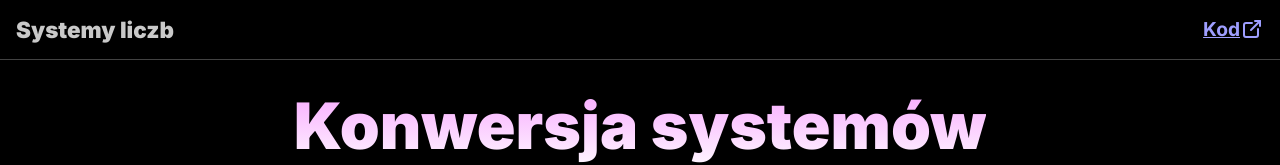
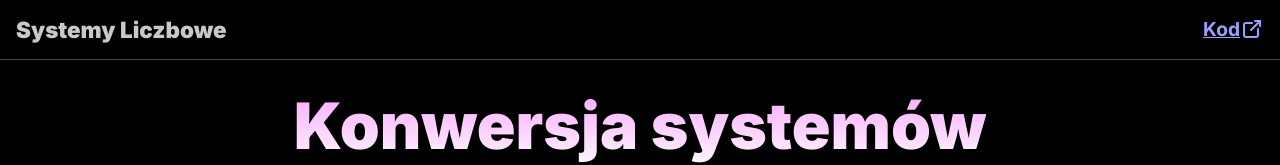
Before and after one commit to Nadwey/systemy-liczbowe, a React (Vite) app: page / in a window 1280 px wide. Shown: the top 165 px of the page. Built offline with nearby package versions, Linux system fonts and the light colour scheme; a web font is replaced by a local one.

Commit message:
Change name

```diff
--- a/index.html
+++ b/index.html
@@ -4,7 +4,7 @@
         <meta charset="UTF-8" />
         <link rel="icon" type="image/svg+xml" href="/vite.svg" />
         <meta name="viewport" content="width=device-width, initial-scale=1.0" />
-        <title>Systemy liczb</title>
+        <title>Systemy Liczbowe</title>
         <style>
             @import url("https://fonts.googleapis.com/css2?family=Lexend:wght@100..900&family=Sono:wght@200..800&display=swap");
         </style>
--- a/package.json
+++ b/package.json
@@ -1,5 +1,5 @@
 {
-    "name": "systemy-liczb",
+    "name": "systemy-liczbowe",
     "private": true,
     "version": "0.0.1",
     "type": "module",
--- a/src/App.jsx
+++ b/src/App.jsx
@@ -94,12 +94,12 @@ function App() {
                                 fontWeight: "900",
                                 fontSize: "1.4rem"
                             }}>
-                                Systemy liczb
+                                Systemy Liczbowe
                             </span>
                         </Group>
 
                         <Group>
-                            <HeaderLink href="https://github.com/Nadwey/systemy-liczb" target="_blank">Kod</HeaderLink>
+                            <HeaderLink href="https://github.com/Nadwey/systemy-liczbowe" target="_blank">Kod</HeaderLink>
                         </Group>
                     </Group>
                 </Container>
```
Also changed, not shown: 1 other file (tests, documents, lock files or other folders).
